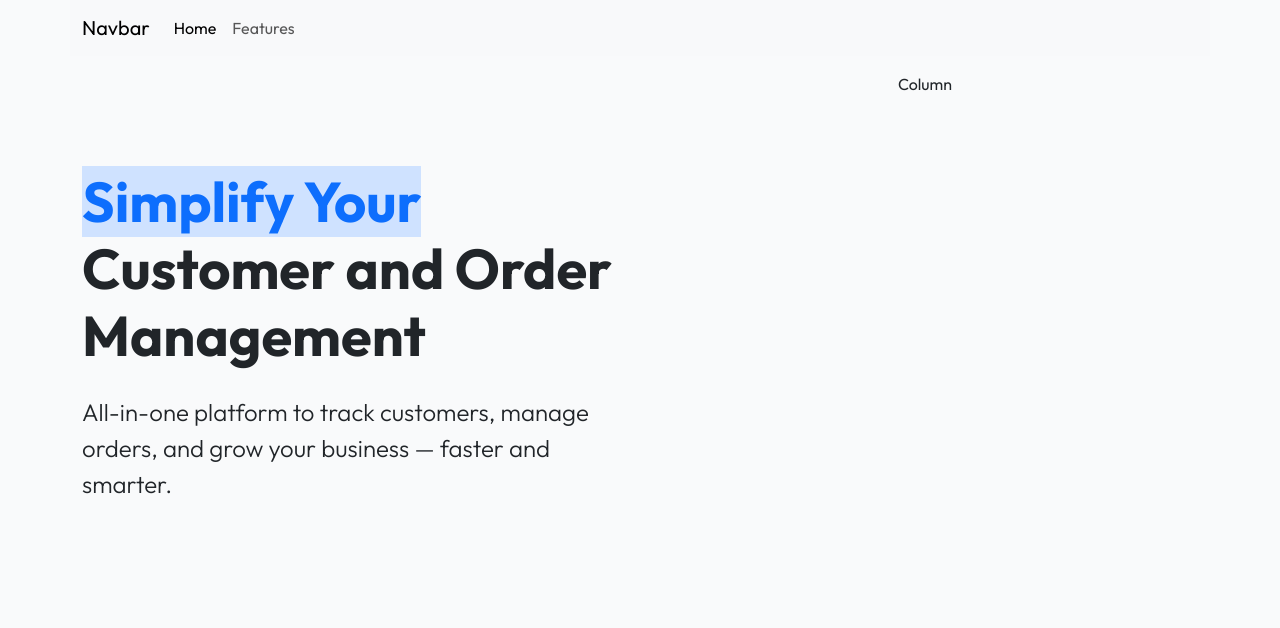
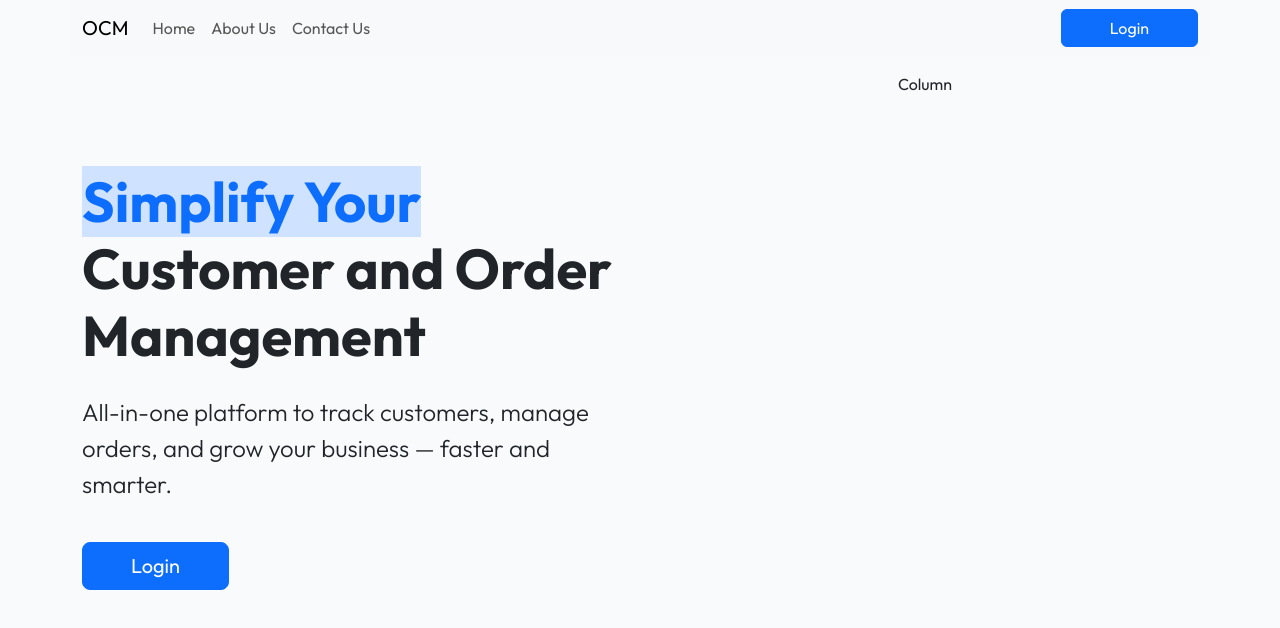
Before and after one commit to thoriqdharmawan/ocm, a React (Vite) app: page / in a window 1280 px wide. Shown: the top 628 px of the page. Built offline with nearby package versions, Linux system fonts and the light colour scheme; no server answers.

Commit message:
feat: update LandingPage component layout and navigation links

```diff
--- a/src/pages/LandingPage.tsx
+++ b/src/pages/LandingPage.tsx
@@ -4,7 +4,7 @@ const Home = () => {
       <nav className="container navbar navbar-expand-lg bg-body-tertiary">
         <div className="container-fluid">
           <a className="navbar-brand" href="#">
-            Navbar
+            OCM
           </a>
           <button
             className="navbar-toggler"
@@ -20,17 +20,26 @@ const Home = () => {
           <div className="collapse navbar-collapse" id="navbarNav">
             <ul className="navbar-nav">
               <li className="nav-item">
-                <a className="nav-link active" aria-current="page" href="#">
+                <a className="nav-link" aria-current="page" href="#">
                   Home
                 </a>
               </li>
               <li className="nav-item">
-                <a className="nav-link" href="#">
-                  Features
+                <a className="nav-link" aria-current="page" href="#">
+                  About Us
+                </a>
+              </li>
+              <li className="nav-item">
+                <a className="nav-link" aria-current="page" href="#">
+                  Contact Us
                 </a>
               </li>
             </ul>
           </div>
+
+          <a href="/login">
+            <button className="btn btn-primary px-5">Login</button>
+          </a>
         </div>
       </nav>
 
@@ -49,6 +58,12 @@ const Home = () => {
                   All-in-one platform to track customers, manage orders, and
                   grow your business — faster and smarter.
                 </p>
+
+                <a href="/login">
+                  <button className="btn btn-primary btn-lg px-5 mt-4">
+                    Login
+                  </button>
+                </a>
               </div>
             </div>
             <div className="col">Column</div>
```
